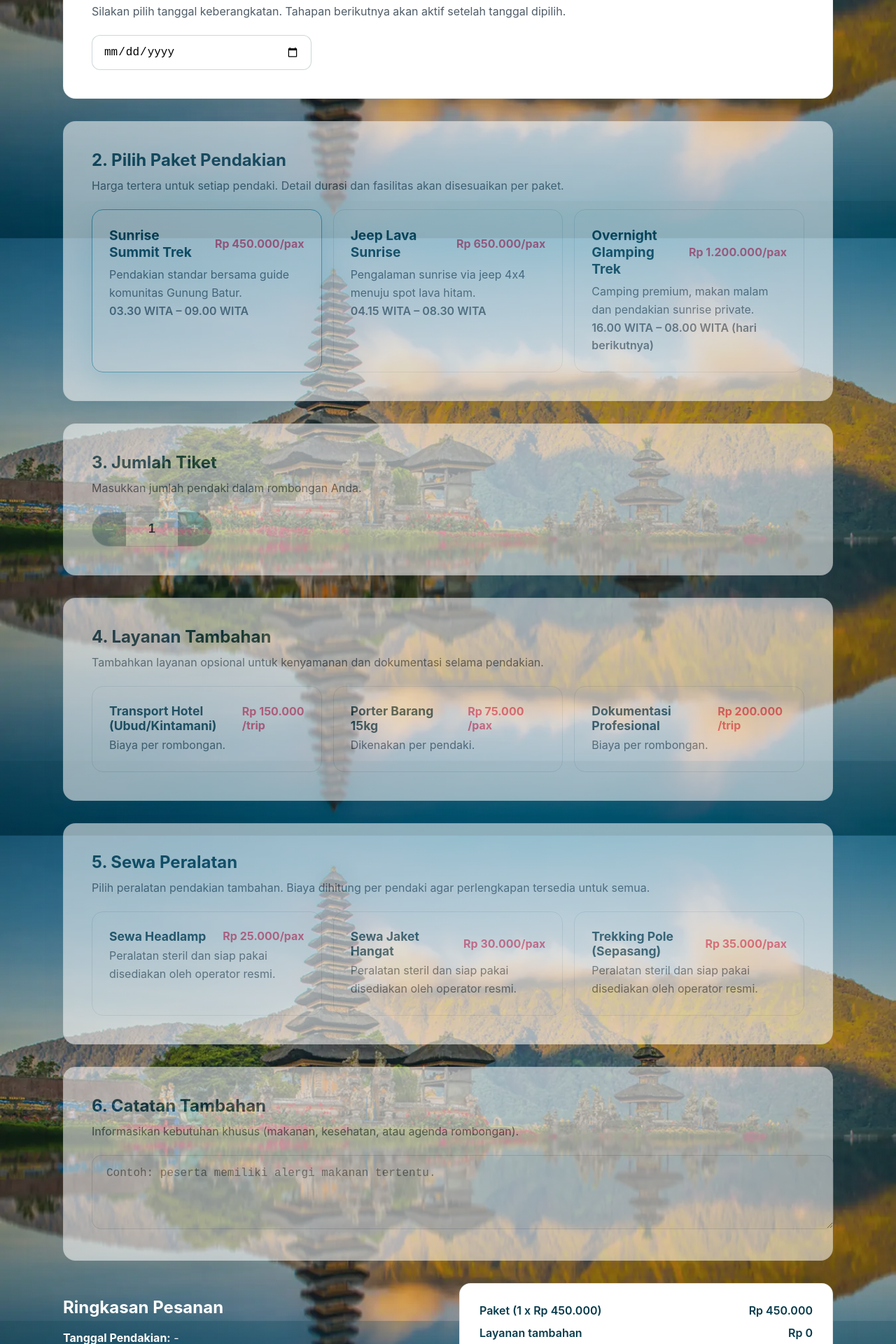
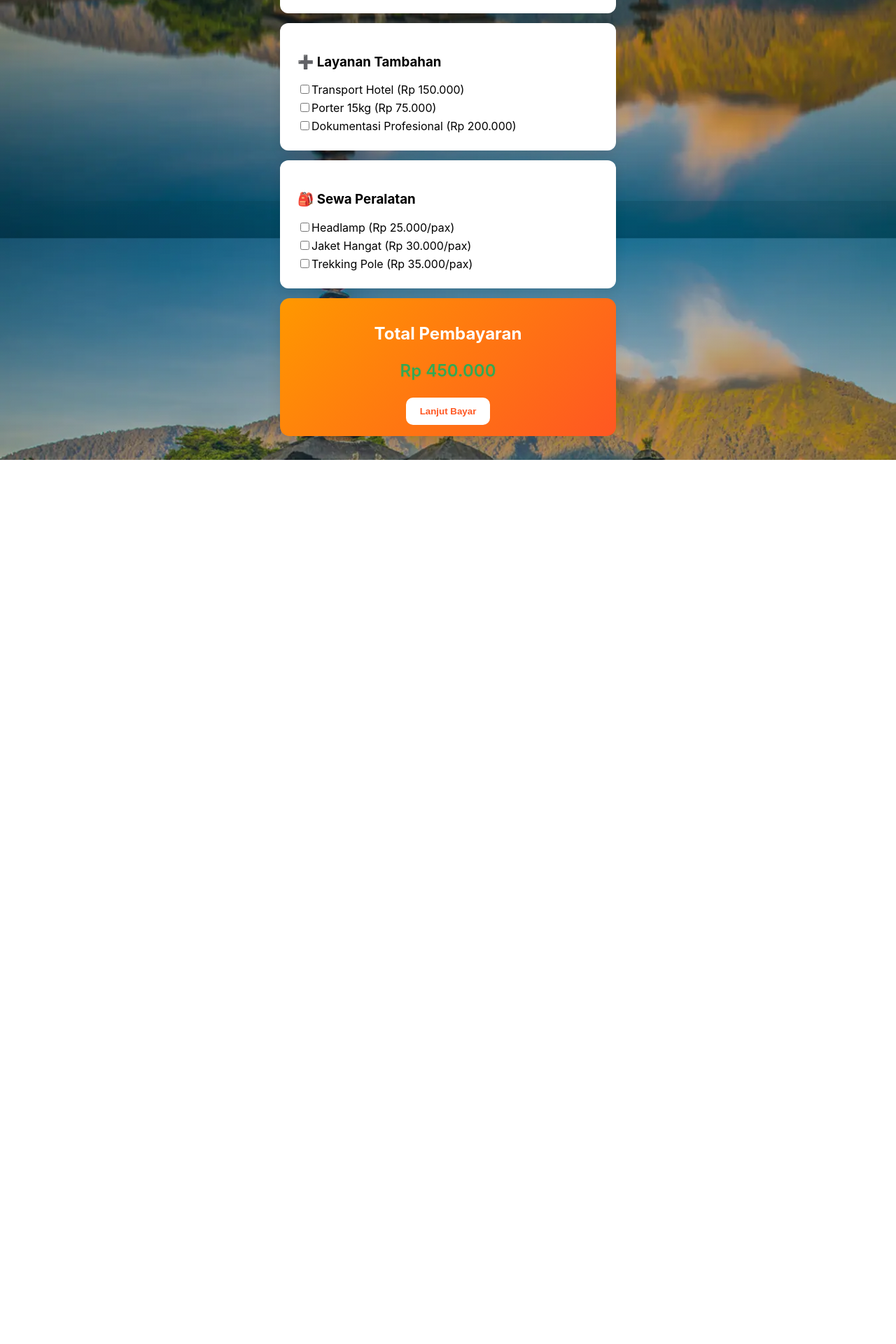
Before and after one commit to ErikZendrato/PBL, a React (Vite) app: page /tiket in a window 1280 px wide. Shown: the part 513-2433 px from the top of the page at 70% size. After the commit the page ends 1170 px from the top, so only its background shows below. Built offline with nearby package versions, Linux system fonts and the light colour scheme.

Commit message:
update pesantiket

```diff
--- a/src/Pages/PesanTiket.jsx
+++ b/src/Pages/PesanTiket.jsx
@@ -1,350 +1,124 @@
 import React, { useMemo, useState } from 'react';
+import { useNavigate } from 'react-router-dom';
 import '../App.css';
 
-const trekkingPackages = [
-  {
-    id: 'sunrise',
-    name: 'Sunrise Summit Trek',
-    description: 'Pendakian standar bersama guide komunitas Gunung Batur.',
-    price: 450000,
-    startTime: '03.30 WITA',
-    endTime: '09.00 WITA',
-  },
-  {
-    id: 'jeep',
-    name: 'Jeep Lava Sunrise',
-    description: 'Pengalaman sunrise via jeep 4x4 menuju spot lava hitam.',
-    price: 650000,
-    startTime: '04.15 WITA',
-    endTime: '08.30 WITA',
-  },
-  {
-    id: 'glamping',
-    name: 'Overnight Glamping Trek',
-    description: 'Camping premium, makan malam dan pendakian sunrise private.',
-    price: 1200000,
-    startTime: '16.00 WITA',
-    endTime: '08.00 WITA (hari berikutnya)',
-  },
-];
-
 const services = [
-  { id: 'transport', name: 'Transport Hotel (Ubud/Kintamani)', price: 150000, type: 'per_trip' },
-  { id: 'porter', name: 'Porter Barang 15kg', price: 75000, type: 'per_person' },
+  { id: 'transport', name: 'Transport Hotel', price: 150000, type: 'per_trip' },
+  { id: 'porter', name: 'Porter 15kg', price: 75000, type: 'per_person' },
   { id: 'photographer', name: 'Dokumentasi Profesional', price: 200000, type: 'per_trip' },
 ];
 
 const equipments = [
-  { id: 'headlamp', name: 'Sewa Headlamp', price: 25000 },
-  { id: 'jacket', name: 'Sewa Jaket Hangat', price: 30000 },
-  { id: 'sticks', name: 'Trekking Pole (Sepasang)', price: 35000 },
+  { id: 'headlamp', name: 'Headlamp', price: 25000 },
+  { id: 'jacket', name: 'Jaket Hangat', price: 30000 },
+  { id: 'sticks', name: 'Trekking Pole', price: 35000 },
 ];
 
+const PACKAGE_PRICE = 450000;
+
 const formatCurrency = (value) =>
-  new Intl.NumberFormat('id-ID', { style: 'currency', currency: 'IDR', maximumFractionDigits: 0 }).format(value);
+  new Intl.NumberFormat('id-ID', {
+    style: 'currency',
+    currency: 'IDR',
+    maximumFractionDigits: 0,
+  }).format(value);
 
-function PesanTiket() {
-  const [selectedDate, setSelectedDate] = useState('');
-  const [selectedPackage, setSelectedPackage] = useState(trekkingPackages[0].id);
-  const [ticketCount, setTicketCount] = useState(1);
-  const [selectedServices, setSelectedServices] = useState([]);
-  const [selectedEquipments, setSelectedEquipments] = useState([]);
-  const [notes, setNotes] = useState('');
-
-  const packageData = useMemo(
-    () => trekkingPackages.find((pkg) => pkg.id === selectedPackage) ?? trekkingPackages[0],
-    [selectedPackage],
-  );
-
-  const isDateSelected = Boolean(selectedDate);
-
-  const handleServiceToggle = (id) => {
-    setSelectedServices((prev) =>
-      prev.includes(id) ? prev.filter((serviceId) => serviceId !== id) : [...prev, id],
-    );
-  };
-
-  const handleEquipmentToggle = (id) => {
-    setSelectedEquipments((prev) =>
-      prev.includes(id) ? prev.filter((equipmentId) => equipmentId !== id) : [...prev, id],
-    );
-  };
+export default function PesanTiket() {
+  const navigate = useNavigate();
+  const [date, setDate] = useState('');
+  const [pax, setPax] = useState(1);
+  const [servicesSelected, setServicesSelected] = useState([]);
+  const [equipmentsSelected, setEquipmentsSelected] = useState([]);
 
   const servicesTotal = useMemo(() => {
-    return selectedServices.reduce((total, id) => {
-      const service = services.find((item) => item.id === id);
-      if (!service) return total;
+    return servicesSelected.reduce((total, id) => {
+      const s = services.find((x) => x.id === id);
+      if (!s) return total;
+      return s.type === 'per_person' ? total + s.price * pax : total + s.price;
+    }, 0);
+  }, [servicesSelected, pax]);
 
-      if (service.type === 'per_person') {
-        return total + service.price * ticketCount;
-      }
+  const equipmentsTotal = useMemo(() => {
+    return equipmentsSelected.reduce((total, id) => {
+      const e = equipments.find((x) => x.id === id);
+      return e ? total + e.price * pax : total;
+    }, 0);
+  }, [equipmentsSelected, pax]);
 
-      return total + service.price;
-    }, 0);
-  }, [selectedServices, ticketCount]);
-
-  const equipmentTotal = useMemo(() => {
-    return selectedEquipments.reduce((total, id) => {
-      const equipment = equipments.find((item) => item.id === id);
-      return equipment ? total + equipment.price * ticketCount : total;
-    }, 0);
-  }, [selectedEquipments, ticketCount]);
-
-  const baseTotal = packageData.price * ticketCount;
-  const grandTotal = baseTotal + servicesTotal + equipmentTotal;
-
-  const canCheckout = isDateSelected && ticketCount > 0;
-
-  const handleCheckout = (event) => {
-    event.preventDefault();
-    if (!canCheckout) return;
-
-    const orderSummary = {
-      date: selectedDate,
-      package: packageData.name,
-      ticketCount,
-      services: selectedServices.map((id) => services.find((item) => item.id === id)?.name),
-      equipments: selectedEquipments.map((id) => equipments.find((item) => item.id === id)?.name),
-      notes: notes.trim() || '-',
-      total: grandTotal,
-    };
-
-    alert(
-      `Pesanan Anda siap diproses!\n\nTanggal Pendakian: ${orderSummary.date}\nPaket: ${orderSummary.package}\nJumlah Pendaki: ${orderSummary.ticketCount}\n` +
-        `Layanan Tambahan: ${orderSummary.services.length ? orderSummary.services.join(', ') : '-'}\n` +
-        `Peralatan: ${orderSummary.equipments.length ? orderSummary.equipments.join(', ') : '-'}\n` +
-        `Catatan: ${orderSummary.notes}\n\nTotal Pembayaran: ${formatCurrency(orderSummary.total)}\n\nTim kami akan menghubungi Anda melalui WhatsApp untuk konfirmasi.`,
-    );
-  };
+  const total = pax * PACKAGE_PRICE + servicesTotal + equipmentsTotal;
 
   return (
-    <div className="booking-page">
-      <div className="booking-hero">
-        <h1>Form Pemesanan Tiket Pendakian</h1>
-        <p>
-          Pilih tanggal pendakian, sesuaikan jumlah peserta, tambahkan layanan atau peralatan yang dibutuhkan,
-          dan selesaikan pemesanan Anda.
-        </p>
-      </div>
+    <div className="booking-modern">
+      <header className="hero">
+        <h1>Booking Pendakian Gunung Batur</h1>
+        <p>Paket Sunrise • Guide Lokal • Aman & Terpercaya</p>
+      </header>
 
-      <form className="booking-form" onSubmit={handleCheckout}>
-        <section className="booking-section bg-1">
-          <h2>1. Pilih Tanggal Pendakian</h2>
-          <p className="booking-section-subtitle">
-            Silakan pilih tanggal keberangkatan. Tahapan berikutnya akan aktif setelah tanggal dipilih.
-          </p>
-          <input
-            type="date"
-            className="booking-date-input"
-            value={selectedDate}
-            onChange={(event) => setSelectedDate(event.target.value)}
-            min={new Date().toISOString().split('T')[0]}
-            required
-          />
+      <section className="card">
+        <h3>📅 Tanggal Pendakian</h3>
+        <input type="date" value={date} onChange={(e) => setDate(e.target.value)} />
       </section>
 
-        <section className={`booking-section bg-2${isDateSelected ? '' : ' disabled'}`}>
-          <h2>2. Pilih Paket Pendakian</h2>
-          <p className="booking-section-subtitle">
-            Harga tertera untuk setiap pendaki. Detail durasi dan fasilitas akan disesuaikan per paket.
-          </p>
-          <div className="booking-package-grid">
-            {trekkingPackages.map((pkg) => (
-              <label key={pkg.id} className={`booking-package-card${selectedPackage === pkg.id ? ' active' : ''}`}>
-                <input
-                  type="radio"
-                  name="trekkingPackage"
-                  value={pkg.id}
-                  checked={selectedPackage === pkg.id}
-                  onChange={(event) => setSelectedPackage(event.target.value)}
-                  disabled={!isDateSelected}
-                />
-                <div className="booking-package-content">
-                  <div className="booking-package-header">
-                    <h3>{pkg.name}</h3>
-                    <span>{formatCurrency(pkg.price)}/pax</span>
-                  </div>
-                  <p>{pkg.description}</p>
-                  <p className="booking-package-time">
-                    {pkg.startTime} – {pkg.endTime}
-                  </p>
-                </div>
-              </label>
-            ))}
+      <section className="card">
+        <h3>👥 Jumlah Pendaki</h3>
+        <div className="counter">
+          <button onClick={() => setPax(Math.max(1, pax - 1))}>−</button>
+          <span>{pax}</span>
+          <button onClick={() => setPax(pax + 1)}>+</button>
         </div>
       </section>
 
-        <section className={`booking-section bg-1${isDateSelected ? '' : ' disabled'}`}>
-          <h2>3. Jumlah Tiket</h2>
-          <p className="booking-section-subtitle">Masukkan jumlah pendaki dalam rombongan Anda.</p>
-          <div className="booking-counter">
-            <button
-              type="button"
-              onClick={() => setTicketCount((count) => Math.max(1, count - 1))}
-              disabled={!isDateSelected || ticketCount <= 1}
-            >
-              –
-            </button>
+      <section className="card">
+        <h3>➕ Layanan Tambahan</h3>
+        {services.map((s) => (
+          <label key={s.id} className="option">
             <input
-              type="number"
-              min={1}
-              value={ticketCount}
-              disabled={!isDateSelected}
-              onChange={(event) => setTicketCount(Math.max(1, Number(event.target.value)))}
+              type="checkbox"
+              checked={servicesSelected.includes(s.id)}
+              onChange={() =>
+                setServicesSelected((prev) =>
+                  prev.includes(s.id) ? prev.filter((x) => x !== s.id) : [...prev, s.id],
+                )
+              }
             />
-            <button
-              type="button"
-              onClick={() => setTicketCount((count) => count + 1)}
-              disabled={!isDateSelected}
-            >
-              +
-            </button>
-          </div>
+            {s.name} ({formatCurrency(s.price)})
+          </label>
+        ))}
       </section>
 
-        <section className={`booking-section bg-2${isDateSelected ? '' : ' disabled'}`}>
-          <h2>4. Layanan Tambahan</h2>
-          <p className="booking-section-subtitle">
-            Tambahkan layanan opsional untuk kenyamanan dan dokumentasi selama pendakian.
-          </p>
-          <div className="booking-addon-grid">
-            {services.map((service) => {
-              const isChecked = selectedServices.includes(service.id);
-              return (
-                <label key={service.id} className={`booking-addon-card${isChecked ? ' active' : ''}`}>
+      <section className="card">
+        <h3>🎒 Sewa Peralatan</h3>
+        {equipments.map((e) => (
+          <label key={e.id} className="option">
             <input
               type="checkbox"
-                    value={service.id}
-                    checked={isChecked}
-                    onChange={() => handleServiceToggle(service.id)}
-                    disabled={!isDateSelected}
+              checked={equipmentsSelected.includes(e.id)}
+              onChange={() =>
+                setEquipmentsSelected((prev) =>
+                  prev.includes(e.id) ? prev.filter((x) => x !== e.id) : [...prev, e.id],
+                )
+              }
             />
-                  <div>
-                    <div className="booking-addon-header">
-                      <h3>{service.name}</h3>
-                      <span>
-                        {formatCurrency(service.price)}
-                        {service.type === 'per_person' ? ' /pax' : ' /trip'}
-                      </span>
-                    </div>
-                    <p>{service.type === 'per_person' ? 'Dikenakan per pendaki.' : 'Biaya per rombongan.'}</p>
-                  </div>
+            {e.name} ({formatCurrency(e.price)}/pax)
           </label>
-              );
-            })}
-          </div>
+        ))}
       </section>
 
-        <section className={`booking-section bg-1${isDateSelected ? '' : ' disabled'}`}>
-          <h2>5. Sewa Peralatan</h2>
-          <p className="booking-section-subtitle">
-            Pilih peralatan pendakian tambahan. Biaya dihitung per pendaki agar perlengkapan tersedia untuk semua.
-          </p>
-          <div className="booking-addon-grid">
-            {equipments.map((item) => {
-              const isChecked = selectedEquipments.includes(item.id);
-              return (
-                <label key={item.id} className={`booking-addon-card${isChecked ? ' active' : ''}`}>
-                  <input
-                    type="checkbox"
-                    value={item.id}
-                    checked={isChecked}
-                    onChange={() => handleEquipmentToggle(item.id)}
-                    disabled={!isDateSelected}
-                  />
-                  <div>
-                    <div className="booking-addon-header">
-                      <h3>{item.name}</h3>
-                      <span>{formatCurrency(item.price)}/pax</span>
-                    </div>
-                    <p>Peralatan steril dan siap pakai disediakan oleh operator resmi.</p>
-                  </div>
-                </label>
-              );
-            })}
-          </div>
+      <section className="summary-card">
+        <h2>Total Pembayaran</h2>
+        <p className="price">{formatCurrency(total)}</p>
+        <button
+          className="btn-primary"
+          disabled={!date}
+          onClick={() =>
+            navigate('/invoice', {
+              state: { date, pax, total },
+            })
+          }
+        >
+          Lanjut Bayar
+        </button>
       </section>
-
-        <section className={`booking-section bg-2${isDateSelected ? '' : ' disabled'}`}>
-          <h2>6. Catatan Tambahan</h2>
-          <p className="booking-section-subtitle">
-            Informasikan kebutuhan khusus (makanan, kesehatan, atau agenda rombongan).
-          </p>
-          <textarea
-            rows={4}
-            className="booking-notes"
-            placeholder="Contoh: peserta memiliki alergi makanan tertentu."
-            value={notes}
-            onChange={(event) => setNotes(event.target.value)}
-            disabled={!isDateSelected}
-          />
-        </section>
-
-        <section className="booking-summary">
-          <div>
-            <h2>Ringkasan Pesanan</h2>
-            <ul>
-              <li>
-                <strong>Tanggal Pendakian:</strong>{' '}
-                {selectedDate ? new Date(selectedDate).toLocaleDateString('id-ID', { dateStyle: 'full' }) : '-'}
-              </li>
-              <li>
-                <strong>Paket:</strong> {packageData.name}
-              </li>
-              <li>
-                <strong>Jumlah Pendaki:</strong> {ticketCount} orang
-              </li>
-              <li>
-                <strong>Layanan Tambahan:</strong>{' '}
-                {selectedServices.length
-                  ? selectedServices
-                      .map((id) => services.find((service) => service.id === id)?.name)
-                      .filter(Boolean)
-                      .join(', ')
-                  : '-'}
-              </li>
-              <li>
-                <strong>Peralatan:</strong>{' '}
-                {selectedEquipments.length
-                  ? selectedEquipments
-                      .map((id) => equipments.find((equipment) => equipment.id === id)?.name)
-                      .filter(Boolean)
-                      .join(', ')
-                  : '-'}
-              </li>
-            </ul>
-          </div>
-          <div className="booking-total">
-            <div>
-              <p>
-                Paket ({ticketCount} x {formatCurrency(packageData.price)})
-              </p>
-              <p>{formatCurrency(baseTotal)}</p>
-            </div>
-            <div>
-              <p>Layanan tambahan</p>
-              <p>{formatCurrency(servicesTotal)}</p>
-            </div>
-            <div>
-              <p>Sewa peralatan</p>
-              <p>{formatCurrency(equipmentTotal)}</p>
-            </div>
-            <hr />
-            <div className="booking-grand-total">
-              <p>Total Pembayaran</p>
-              <p>{formatCurrency(grandTotal)}</p>
-            </div>
-            <button type="submit" className="primary-button checkout-button" disabled={!canCheckout}>
-              Checkout & Konfirmasi
-            </button>
-            {!isDateSelected && (
-              <p className="booking-helper-text">Pilih tanggal pendakian terlebih dahulu untuk melanjutkan pemesanan.</p>
-            )}
-          </div>
-        </section>
-      </form>
     </div>
   );
 }
-
-export default PesanTiket;
```
Lines whose indentation alone changed are shown as unchanged.
